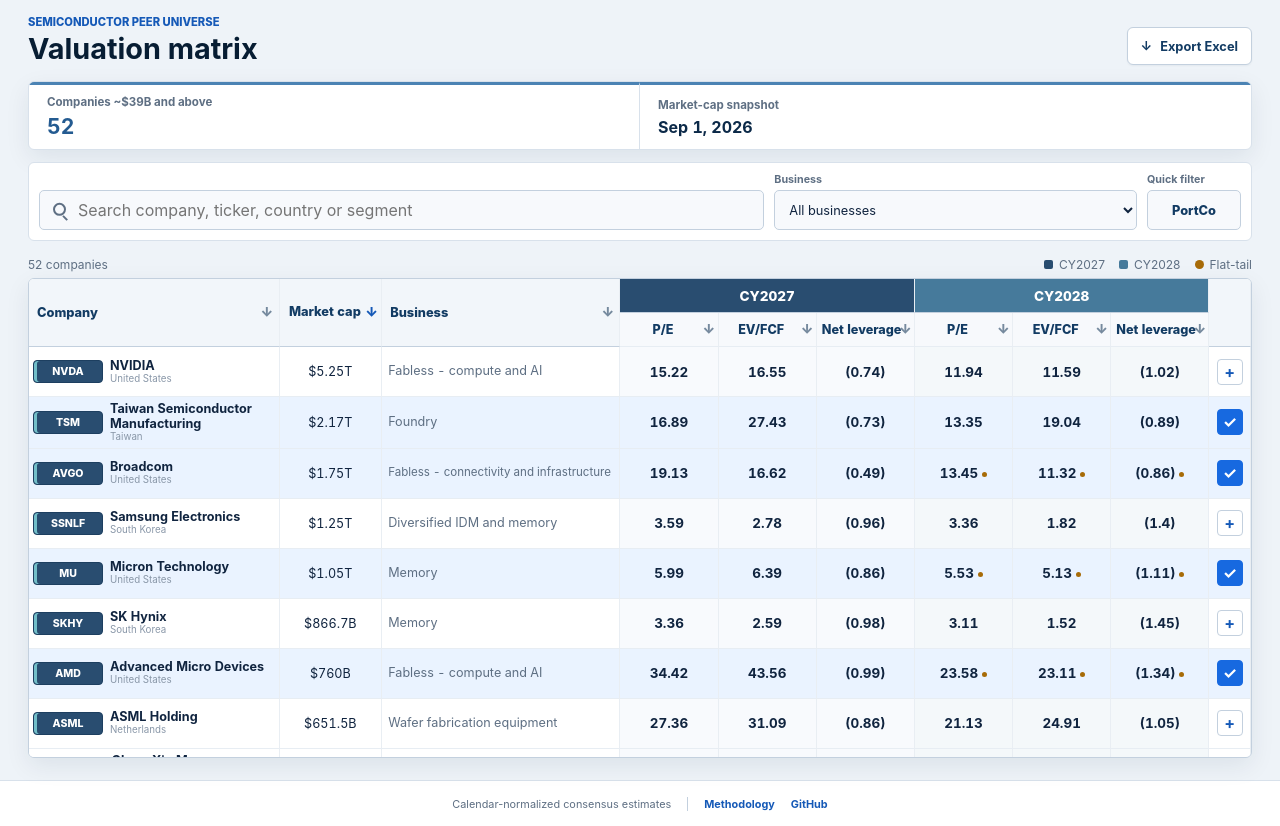
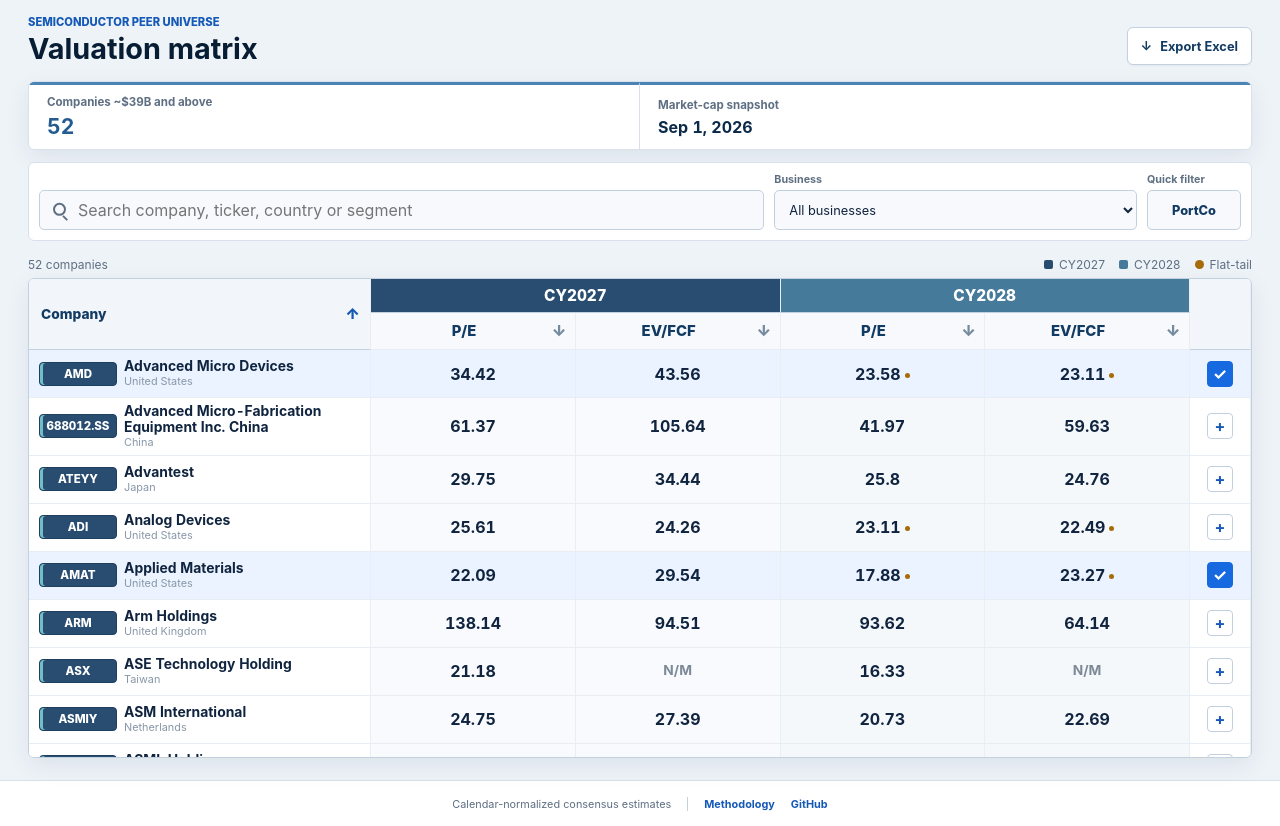
Before and after one commit to annikaACodes/Relative-Valuation-Matrix, a website: page index.html in a window 1280 px wide. Shown: the part 75-901 px from the top of the page. Drawn offline with Linux system fonts and the light colour scheme.

Commit message:
Simplify matrix valuation columns

```diff
--- a/dashboard/app.js
+++ b/dashboard/app.js
@@ -48,7 +48,6 @@
 const MATRIX_METRICS = [
   { key: "pe", label: "P / E", unit: "multiple" },
   { key: "ev_fcf", label: "EV / FCF", unit: "multiple" },
-  { key: "leverage", label: "Net leverage", unit: "net debt / EBITDA" },
 ];
 
 const state = {
@@ -58,15 +57,14 @@
   query: "",
   category: "all",
   portcoOnly: false,
-  sortKey: "market_cap_usd_bn",
-  sortDirection: "desc",
+  sortKey: "company_name",
+  sortDirection: "asc",
   optionIndex: -1,
   toastTimer: null,
 };
 
 const elements = {};
 let excelJsPromise = null;
-let businessFitFrame = null;
 
 document.addEventListener("DOMContentLoaded", () => {
   cacheElements();
@@ -172,7 +170,6 @@
     if (view === "matrix" || view === "compare") setView(view, false);
   });
 
-  window.addEventListener("resize", scheduleBusinessLabelFit);
 }
 
 async function initialize() {
@@ -348,7 +345,7 @@
   renderMatrixStructure(years, metrics);
   const companies = getFilteredCompanies();
   const selected = new Set(state.selectedIds);
-  const columnCount = 4 + (years.length * metrics.length);
+  const columnCount = 2 + (years.length * metrics.length);
 
   const companyLabel = companies.length === 1 ? "company" : "companies";
   elements.matrixResultCount.textContent = state.portcoOnly
@@ -359,22 +356,19 @@
     : `<tr class="empty-row"><td colspan="${columnCount}">No companies match the current filters.</td></tr>`;
 
   syncSortControls();
-  scheduleBusinessLabelFit();
 }
 
 function renderMatrixStructure(years, metrics) {
   const metricColumnCount = years.length * metrics.length;
-  const actionArea = 3.4;
+  const actionArea = 5;
   const widths = {
-    company: 20.5,
-    marketCap: 8.4,
-    business: 19.5,
+    company: 28,
   };
-  widths.metric = (100 - actionArea - widths.company - widths.marketCap - widths.business) / metricColumnCount;
-  const metricType = widths.metric >= 20
-    ? { cell: "0.96rem", header: "0.88rem", year: "0.92rem" }
+  widths.metric = (100 - actionArea - widths.company) / metricColumnCount;
+  const metricType = widths.metric >= 16
+    ? { cell: "1rem", header: "0.93rem", year: "0.96rem" }
     : widths.metric >= 12
-      ? { cell: "0.9rem", header: "0.84rem", year: "0.88rem" }
+      ? { cell: "0.94rem", header: "0.88rem", year: "0.92rem" }
       : widths.metric >= 8
         ? { cell: "0.84rem", header: "0.79rem", year: "0.85rem" }
         : { cell: "0.77rem", header: "0.74rem", year: "0.8rem" };
@@ -386,8 +380,6 @@
   ))).join("");
   elements.matrixColgroup.innerHTML = `
     <col class="company-col" style="width:${widths.company.toFixed(3)}%" />
-    <col class="market-cap-col" style="width:${widths.marketCap.toFixed(3)}%" />
-    <col class="business-col" style="width:${widths.business.toFixed(3)}%" />
     ${metricColumns}
     <col class="action-col" style="width:${actionArea}%" />`;
 
@@ -403,30 +395,10 @@
   elements.matrixHead.innerHTML = `
     <tr class="year-groups">
       <th class="sticky-company company-column" rowspan="2" scope="col"><button class="sort-button" type="button" data-sort="company_name" data-sort-label="Company">Company</button></th>
-      <th class="market-cap-column" rowspan="2" scope="col"><button class="sort-button" type="button" data-sort="market_cap_usd_bn" data-sort-label="Market cap">Market cap</button></th>
-      <th class="segment-column" rowspan="2" scope="col"><button class="sort-button" type="button" data-sort="segment" data-sort-label="Business">Business</button></th>
       ${yearGroups}
       <th class="compare-column" rowspan="2" scope="col"><span class="sr-only">Add to comparison</span></th>
     </tr>
     <tr class="metric-headers">${metricHeaders}</tr>`;
-}
-
-function scheduleBusinessLabelFit() {
-  cancelAnimationFrame(businessFitFrame);
-  businessFitFrame = requestAnimationFrame(fitBusinessLabels);
-}
-
-function fitBusinessLabels() {
-  elements.matrixBody.querySelectorAll(".segment-text").forEach((label) => {
-    label.style.fontSize = "";
-    const availableWidth = label.clientWidth;
-    const requiredWidth = label.scrollWidth;
-    if (!availableWidth || requiredWidth <= availableWidth) return;
-
-    const baseSize = Number.parseFloat(getComputedStyle(label).fontSize);
-    const fittedSize = Math.max(9, baseSize * ((availableWidth - 2) / requiredWidth));
-    label.style.fontSize = `${fittedSize.toFixed(2)}px`;
-  });
 }
 
 function syncSortControls() {
@@ -462,7 +434,6 @@
   return {
     pe: "P/E",
     ev_fcf: "EV/FCF",
-    leverage: "Net leverage",
   }[metricKey];
 }
 
@@ -521,8 +492,6 @@
           </span>
         </div>
       </td>
-      <td>${formatMarketCap(company.market_cap_usd_bn)}</td>
-      <td><span class="segment-text" title="${escapeHtml(company.segment)}">${escapeHtml(company.segment)}</span></td>
       ${metricCells}
       <td>
         <button
@@ -1032,11 +1001,11 @@
     const workbook = createExportWorkbook(ExcelJS, "Current semiconductor valuation matrix view");
     const years = getVisibleYears();
     const metrics = getVisibleMatrixMetrics();
-    const identityColumns = getExportIdentityColumns();
+    const identityColumns = getMatrixExportIdentityColumns();
     const metricColumns = years.flatMap((year) => metrics.map((metric) => ({
       key: `cy${year}_${metric.key}`,
       header: matrixExportHeader(metric),
-      width: metric.baseKey === "leverage" ? 16 : 15,
+      width: 18,
       numberFormat: exportNumberFormat(metric),
       value: (company) => exportMetricValue(company, year, metric.key),
     })));
@@ -1058,7 +1027,7 @@
     addProfessionalSheet(workbook, {
       name: "Valuation Matrix",
       title: "Relative Valuation Matrix",
-      context: `${companies.length} companies | ${years.map((year) => `CY${year}`).join(" + ")} | ${metricNames} | ${filterParts.join(" | ")} | Estimates as of ${formatDate(getLatestForecastDate())} | Market capitalizations as of ${formatDate(latestMarketCapDate(companies))}`,
+      context: `${companies.length} companies | ${years.map((year) => `CY${year}`).join(" + ")} | ${metricNames} | ${filterParts.join(" | ")} | Estimates as of ${formatDate(getLatestForecastDate())}`,
       columns,
       groups,
       rows: companies.map((company) => ({ values: rowValues(company, columns) })),
@@ -1096,11 +1065,17 @@
   ];
 }
 
+function getMatrixExportIdentityColumns() {
+  return [
+    { key: "company_name", header: "Company", width: 30, type: "text" },
+    { key: "Ticker", header: "Ticker", width: 14, type: "text" },
+  ];
+}
+
 function matrixExportHeader(metric) {
   return {
     pe: "P/E",
     ev_fcf: "EV/FCF",
-    leverage: "Net leverage",
   }[metric.baseKey] || metric.label;
 }
 
--- a/dashboard/styles.css
+++ b/dashboard/styles.css
@@ -696,14 +696,14 @@
   border-collapse: separate;
   border-spacing: 0;
   table-layout: fixed;
-  font-size: 0.79rem;
+  font-size: 0.86rem;
   font-variant-numeric: tabular-nums;
 }
 
 .matrix-table th,
 .matrix-table td {
-  height: 50px;
-  padding: 5px 6px;
+  height: 48px;
+  padding: 6px 10px;
   border-right: 1px solid #e9eef3;
   border-bottom: 1px solid #e7edf3;
   text-align: center;
@@ -712,23 +712,15 @@
 }
 
 .matrix-table .company-col {
-  width: 20.5%;
-}
-
-.matrix-table .market-cap-col {
-  width: 8.4%;
-}
-
-.matrix-table .business-col {
-  width: 19.5%;
+  width: 28%;
 }
 
 .matrix-table .metric-col {
-  width: 8.0333%;
+  width: 16.75%;
 }
 
 .matrix-table .action-col {
-  width: 3.4%;
+  width: 5%;
 }
 
 .matrix-table th {
@@ -738,7 +730,7 @@
   height: 34px;
   color: var(--navy-800);
   background: #f2f6fa;
-  font-size: 0.8rem;
+  font-size: 0.86rem;
   font-weight: 800;
 }
 
@@ -754,14 +746,14 @@
 }
 
 .matrix-table .metric-headers .sort-button {
-  padding-right: 14px;
+  padding-right: 20px;
   text-align: center;
 }
 
 .matrix-table .metric-headers th {
-  padding-right: 3px;
-  padding-left: 3px;
-  font-size: var(--metric-header-font-size, 0.74rem);
+  padding-right: 8px;
+  padding-left: 8px;
+  font-size: var(--metric-header-font-size, 0.93rem);
 }
 
 .matrix-table .metric-headers small {
@@ -777,34 +769,16 @@
   text-align: left;
 }
 
-.matrix-table .segment-column,
-.matrix-table td:nth-child(3),
-.matrix-table .segment-text {
-  text-align: left;
-}
-
 .matrix-table td:nth-child(1) {
-  padding-right: 4px;
-  padding-left: 4px;
+  padding-right: 10px;
+  padding-left: 10px;
 }
 
 .matrix-table .compare-column,
 .matrix-table td:last-child {
-  padding-right: 4px;
-  padding-left: 4px;
+  padding-right: 6px;
+  padding-left: 6px;
   text-align: center;
-}
-
-.matrix-table .market-cap-column,
-.matrix-table td:nth-child(2) {
-  padding-right: 4px;
-  padding-left: 4px;
-}
-
-.matrix-table .market-cap-column .sort-button {
-  padding-right: 13px;
-  line-height: 1.12;
-  white-space: nowrap;
 }
 
 .matrix-table .sticky-company {
@@ -833,9 +807,9 @@
 }
 
 .matrix-table tbody td[data-year] {
-  padding-right: 3px;
-  padding-left: 3px;
-  font-size: var(--metric-cell-font-size, 0.77rem);
+  padding-right: 10px;
+  padding-left: 10px;
+  font-size: var(--metric-cell-font-size, 1rem);
 }
 
 .matrix-table tbody tr.is-selected td,
@@ -844,7 +818,7 @@
 }
 
 .matrix-table .year-group {
-  font-size: var(--year-group-font-size, 0.8rem);
+  font-size: var(--year-group-font-size, 0.96rem);
   text-align: center !important;
 }
 
@@ -875,11 +849,11 @@
 .sort-button::after {
   position: absolute;
   top: 50%;
-  right: 2px;
+  right: 5px;
   width: 10px;
   color: #526b84;
   content: "\2193";
-  font-size: 0.82rem;
+  font-size: 0.95rem;
   font-weight: 900;
   line-height: 1;
   opacity: 0.78;
@@ -921,6 +895,7 @@
   display: -webkit-box;
   overflow: hidden;
   color: var(--ink);
+  font-size: 0.87rem;
   font-weight: 750;
   line-height: 1.14;
   white-space: normal;
@@ -932,13 +907,13 @@
   display: block;
   margin-top: 1px;
   color: var(--faint);
-  font-size: 0.61rem;
+  font-size: 0.68rem;
   line-height: 1.1;
 }
 
 .company-ticker {
   display: inline-block;
-  min-width: 70px;
+  min-width: 78px;
   flex: 0 0 auto;
   padding: 4px 6px;
   color: #ffffff;
@@ -946,17 +921,9 @@
   border: 1px solid #1d3f60;
   border-radius: 4px;
   box-shadow: inset 3px 0 #72bec8;
-  font-size: 0.66rem;
+  font-size: 0.72rem;
   font-weight: 800;
   text-align: center;
-  white-space: nowrap;
-}
-
-.segment-text {
-  display: block;
-  overflow: hidden;
-  color: var(--muted);
-  line-height: 1.18;
   white-space: nowrap;
 }
 
@@ -1835,7 +1802,7 @@
   }
 
   .matrix-table {
-    min-width: 1200px;
+    min-width: 760px;
   }
 
   .table-shell {
--- a/index.html
+++ b/index.html
@@ -8,8 +8,8 @@
       content="Calendar-normalized 2027 and 2028 valuation comparisons for the global semiconductor universe."
     />
     <title>Relative Valuation Matrix</title>
-    <link rel="stylesheet" href="dashboard/styles.css?v=20260910-7" />
-    <script defer src="dashboard/app.js?v=20260910-7"></script>
+    <link rel="stylesheet" href="dashboard/styles.css?v=20260910-8" />
+    <script defer src="dashboard/app.js?v=20260910-8"></script>
   </head>
   <body>
     <header class="app-header">
```
